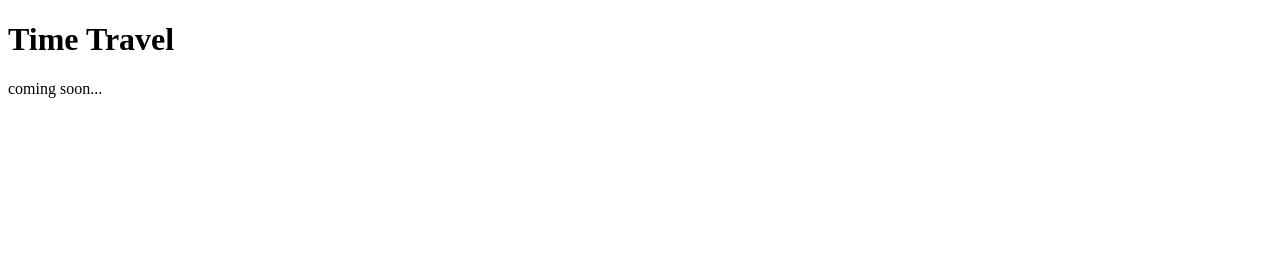
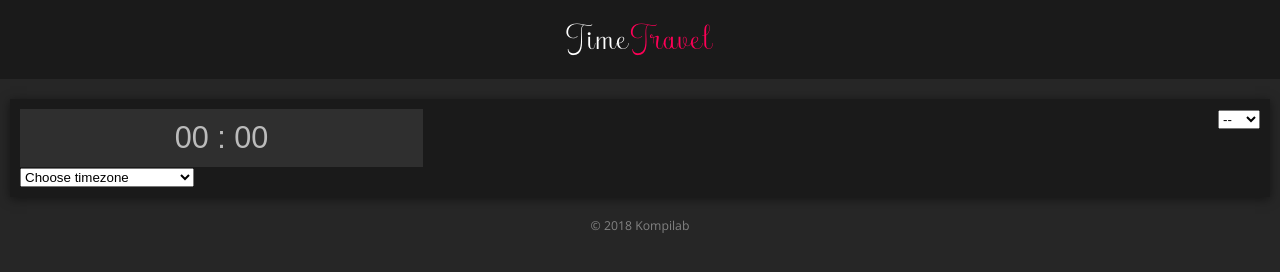
Before and after one commit to ceemion/cee_tools, an Electron app: page app/time_travel/home/home.html in a window 1280 px wide. Drawn offline with nearby package versions, Linux system fonts and the light colour scheme.

Commit message:
TimeTravel - initial page structure and styling

```diff
--- a/app/time_travel/home/home.html
+++ b/app/time_travel/home/home.html
@@ -2,11 +2,43 @@
 <html>
   <head>
     <meta charset="utf-8" />
-    <title>Time Travel</title>
+    <title>TimeTravel</title>
     <meta name="viewport" content="width=device-width, initial-scale=1">
+    <link rel="stylesheet" type="text/css" media="screen" href="../../../assets/styles/main.css" />
+    <link rel="stylesheet" type="text/css" media="screen" href="../../../assets/styles/timetravel.css" />
   </head>
-  <body>
-    <h1>Time Travel</h1>
-    <p>coming soon...</p>
+  <body id="timetravel-wrapper">
+    <div class="main-title">
+      <span>Time</span><span>Travel</span>
+      <p class="sub-title"></p>
+    </div>
+
+    <div class="tt-card">
+      <div class="time-input">
+        <div>
+          <input type="text" id="time" class="cee-time-input" name="time" placeholder="00 : 00" />
+        </div>
+        <div>
+          <select id="ampm" class="select-am-pm">
+            <option value="">--</option>
+            <option value="am">AM</option>
+            <option value="pm">PM</option>
+          </select>
+        </div>
+      </div>
+
+      <div class="time-zone">
+          <div>
+            <select id="time-zone" class="select-time-zone">
+              <option value="">Choose timezone</option>
+              <option value="am">(GMT-07:00) Pacific Time</option>
+            </select>
+          </div>
+      </div>
+    </div>
+
+    <footer>
+      <p>&copy; 2018 Kompilab</p>
+    </footer>
   </body>
 </html>
--- /dev/null
+++ b/assets/styles/timetravel.css
@@ -0,0 +1,68 @@
+#timetravel-wrapper {
+  background: #262626;
+  color: #fff;
+  margin: 0;
+}
+
+/* --- Crypto Card --- */
+.tt-card {
+  background: #1a1a1a;
+  box-shadow: 0 2px 10px rgba(0,0,0,.5);
+  margin: 20px 10px;
+  padding: 10px;
+}
+
+.time-input {
+  display: flex;
+  justify-content: space-between;
+}
+
+.time-input div {
+  /* border: 1px solid red; */
+}
+
+/* --- Time Input Controls --- */
+.cee-time-input {
+  display: block;
+  padding: 0.375rem 0;
+  font-size: 2.1875rem;
+  line-height: 1.5;
+  color: #f2f2f2;
+  background-color: #2f2f2f;
+  background-clip: padding-box;
+  border: 1px solid #2f2f2f;
+  border-radius: 0;
+  text-align: center;
+  width: 100%;
+  transition: all 0.15s ease-in-out;
+}
+.cee-time-input:hover {
+  border-color: #5a5a5a;
+}
+.cee-time-input:focus {
+  border-color: #5a5a5a;
+  outline: 0;
+  box-shadow: none;
+}
+.cee-time-input::placeholder {
+ /* Chrome, Firefox, Opera, Safari 10.1+ */
+  color: #bbb;
+  font-weight: 300;
+  opacity: 1;
+ /* Firefox */
+}
+.cee-time-input:-ms-input-placeholder {
+ /* Internet Explorer 10-11 */
+  color: #bbb;
+}
+.cee-time-input::-ms-input-placeholder {
+ /* Microsoft Edge */
+  color: #bbb;
+}
+.cee-time-input:disabled {
+  background-color: #e9ecef;
+  cursor: not-allowed;
+}
+.cee-time-input:disabled:hover {
+  border-color: #ced4da;
+}
--- a/main.js
+++ b/main.js
@@ -34,10 +34,11 @@
 
   const contextMenu = Menu.buildFromTemplate([
     {
-      label: 'Time Travel',
+      label: 'TimeTravel',
       click() {
-        win = new BrowserWindow(configs.frame('Time Travel'))
+        win = new BrowserWindow(configs.frame('TimeTravel'))
         win.loadFile(configs.entryPath('/time_travel/home/home.html'))
+        win.webContents.openDevTools()
         win.on('closed', () => win = null)
       }
     },
```
